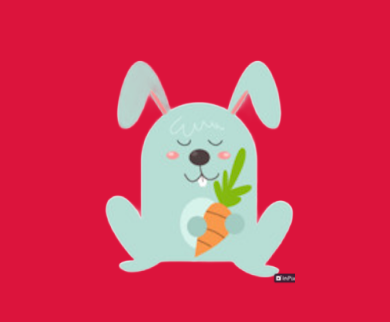
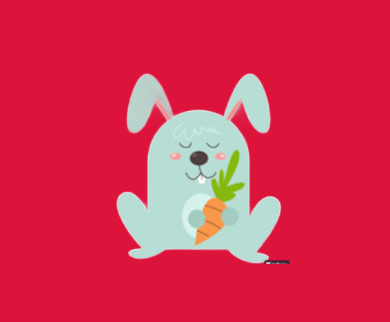
Before and after one commit to francesmx/Isabella, a React Native app: screen / in a window 390 px wide. Shown: the part 258-580 px from the top of the page. Built offline with nearby package versions, Linux system fonts and the light colour scheme.

Commit message:
Adds random animation to image

```diff
--- a/src/pages/Home.js
+++ b/src/pages/Home.js
@@ -1,4 +1,4 @@
-import React, { useState, useEffect } from 'react';
+import React, { useState, useEffect, useRef } from 'react';
 import {
   StyleSheet,
   View,
@@ -8,7 +8,7 @@
 import { PanGestureHandler, State } from 'react-native-gesture-handler';
 import { colourWheel } from '../utils/ColorWheel';
 import { Audio } from 'expo-av';
-import ShakeImage from '../utils/ShakeImage';
+import AnimatableImage from '../components/AnimatableImage';
 
 const animalArray = [
   require('../../assets/animals/bunny.png'),
@@ -21,13 +21,11 @@
 export default function Home() {
   const [colourIndex, setColourIndex] = useState(0);
   const [animalIndex, setAnimalIndex] = useState(0);
-
   const [colourIndexChanged, setColourIndexChanged] = useState(false);
   const [animalIndexChanged, setAnimalIndexChanged] = useState(false);
-
   const [isImageTouched, setIsImageTouched] = useState(false);
-
   const [sound, setSound] = useState();
+  const animatableImageRef = useRef();
 
   async function playSound() {
     console.log('Loading Sound');
@@ -35,7 +33,6 @@
       require('../../assets/sounds/boing.mp3')
     );
     setSound(sound);
-
     console.log('Playing Sound');
     await sound.playAsync();
   }
@@ -63,10 +60,29 @@
     setAnimalIndexChanged(true);
   };
 
+  const getRandomAnimation = () => {
+    const animations = [
+      // shakeImageRef.current.shake,
+      animatableImageRef.current.rotate,
+      animatableImageRef.current.rotateReverse,
+      animatableImageRef.current.moveLeft,
+      animatableImageRef.current.jumpUp,
+      animatableImageRef.current.zoomIn,
+    ];
+
+    const randomIndex = Math.floor(Math.random() * animations.length);
+    const randomAnimation = animations[randomIndex];
+
+    console.log(`Animating with ${randomAnimation}`);
+
+    randomAnimation();
+  };
+
   const handleImageTouch = () => {
+    console.log('image touched');
     setIsImageTouched(true);
     playSound();
-
+    getRandomAnimation();
     setTimeout(() => {
       setIsImageTouched(false);
     }, 150);
@@ -90,7 +106,6 @@
 
   const onHandlerStateChange = (event) => {
     if (event.nativeEvent.state === State.END) {
-      // Reset the flags for the next swipe
       setColourIndexChanged(false);
       setAnimalIndexChanged(false);
     }
@@ -108,13 +123,16 @@
         ]}
       >
         <TouchableWithoutFeedback onPress={handleImageTouch}>
-          <Image
+          <View style={styles.imageContainer}>
+            <AnimatableImage
+              ref={animatableImageRef}
               source={animalArray[animalIndex]}
               style={[
                 styles.image,
                 isImageTouched && { transform: [{ scale: 1.3 }] },
               ]}
             />
+          </View>
         </TouchableWithoutFeedback>
       </View>
     </PanGestureHandler>
@@ -127,6 +145,10 @@
     alignItems: 'center',
     justifyContent: 'center',
   },
+  imageContainer: {
+    alignItems: 'center',
+    justifyContent: 'center',
+  },
   image: {
     width: 200,
     height: 250,
```
Lines whose indentation alone changed are shown as unchanged.
